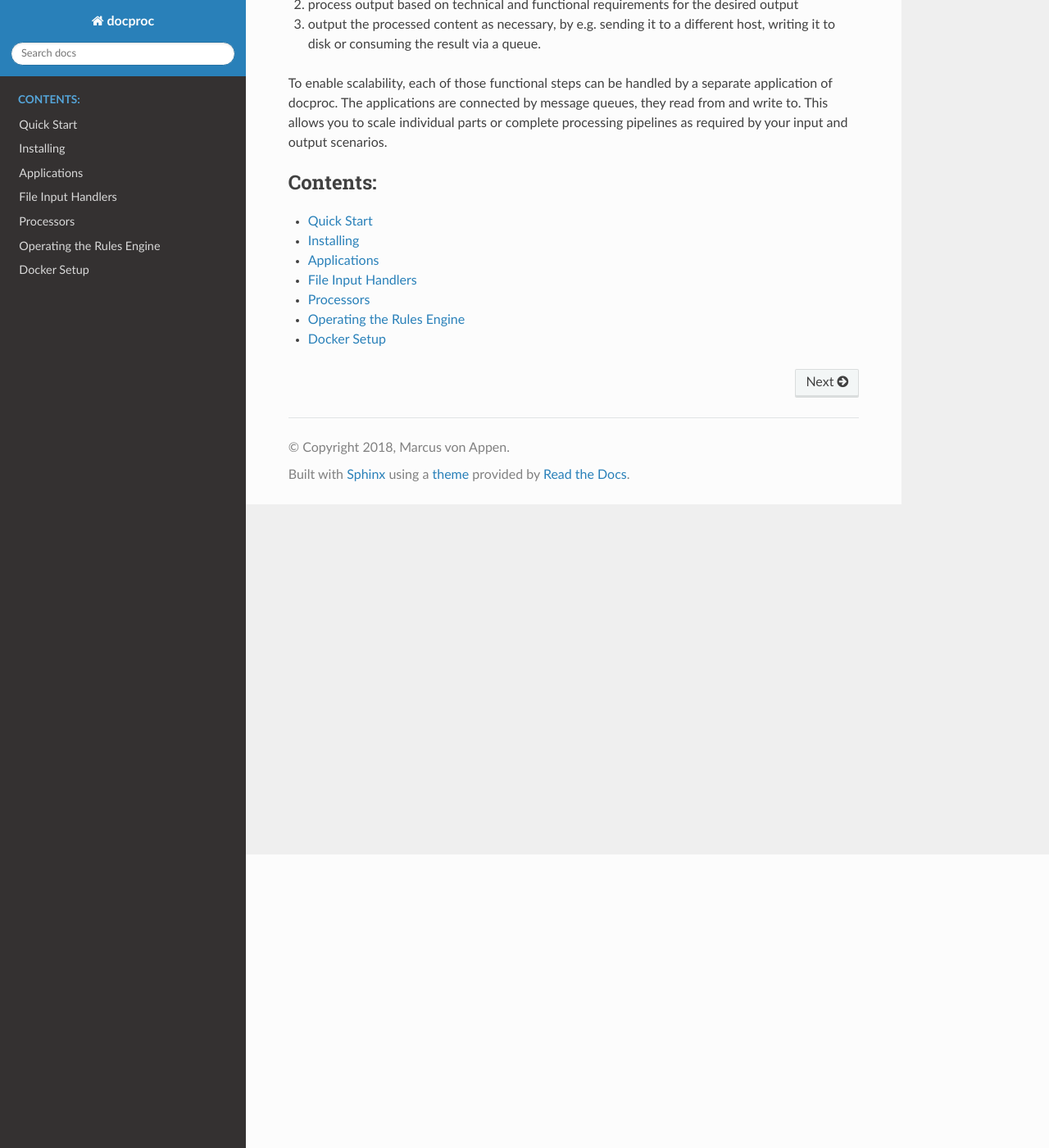
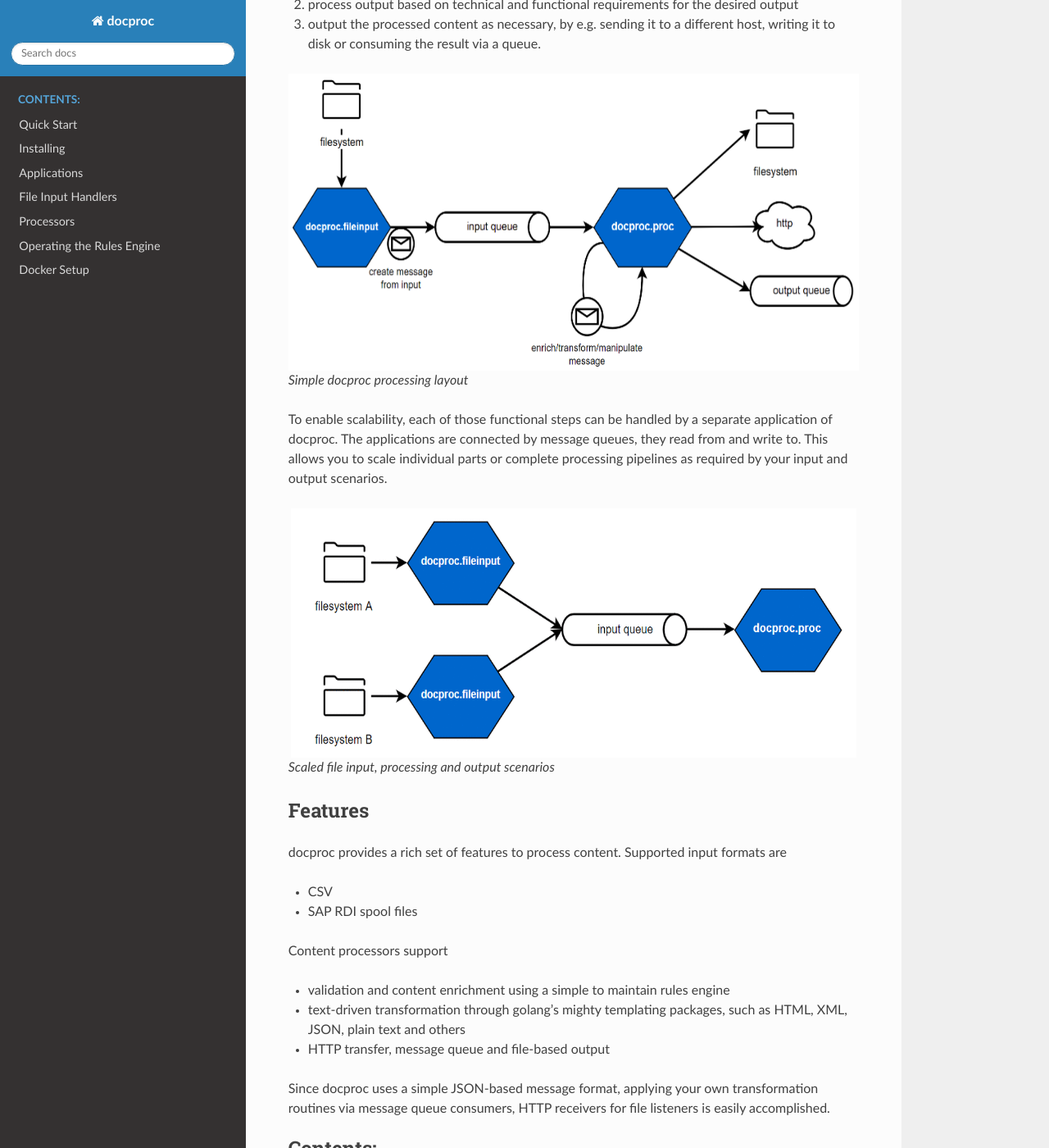
Before and after one commit to marcusva/docproc, a Sphinx documentation site: the page built from doc/index.rst, in a window 1280 px wide and 1400 px high, scrolled down 358 px. Shown: the whole window at 82% size. Built offline with Sphinx 7.4.7 and the Read the Docs theme 2.0.0, drawn with Linux system fonts in a browser that asks for light colours.

Commit message:
- minor documentation improvements

```diff
--- a/doc/index.rst
+++ b/doc/index.rst
@@ -15,11 +15,42 @@ raw data and can be described as follows:
 #. output the processed content as necessary, by e.g. sending it to a different
    host, writing it to disk or consuming the result via a queue.
 
+.. figure:: images/docproc_simple.png
+   :scale: 50%
+   :alt: Simple docproc processing layout
+
+   Simple docproc processing layout
+
 To enable scalability, each of those functional steps can be handled by a
 separate application of docproc. The applications are connected by message
 queues, they read from and write to. This allows you to scale individual parts
 or complete processing pipelines as required by your input and output scenarios.
 
+.. figure:: images/docproc_scenarios.gif
+   :scale: 75%
+   :alt: Different docproc processing scenarios
+
+   Scaled file input, processing and output scenarios
+
+Features
+--------
+
+docproc provides a rich set of features to process content. Supported input
+formats are
+
+* CSV
+* SAP RDI spool files
+
+Content processors support
+
+* validation and content enrichment using a simple to maintain rules engine
+* text-driven transformation through golang's mighty templating packages, such
+  as HTML, XML, JSON, plain text and others
+* HTTP transfer, message queue and file-based output
+
+Since docproc uses a simple JSON-based message format, applying your own
+transformation routines via message queue consumers, HTTP receivers for file
+listeners is easily accomplished.
 
 .. toctree::
     :maxdepth: 1
--- a/doc/rulesengine.rst
+++ b/doc/rulesengine.rst
@@ -34,7 +34,7 @@ A rule typically consists of the following fields.
         "name":     "<optional name of the rule>",
         "path":     "<message content path to use for comparing or checking>",
         "op":       "<operator to use>",
-        "value":    "<value to use for comparision>",
+        "value":    "<value to use for comparison>",
         "subrules": [ "<more nested rules>" ]
     }
 
--- a/doc/valueenricher.rst
+++ b/doc/valueenricher.rst
@@ -75,7 +75,7 @@ Defining Target Paths
 ---------------------
 
 Target paths to write content to can be defined in the same way as the source
-paths for comparision. A target path can refer to an existing path, causing it
+paths for comparison. A target path can refer to an existing path, causing it
 to be overwritten with the new value on evaluating the rule successfully. The
 target path can also be a completely new path, that will be created, if the
 rule is successful.
```
Also changed, not shown: other parts of doc/rulesengine.rst (+2 -2 lines), README.md (+24 -1 lines), doc/images/docproc_scaled_fileinput.png (added), doc/images/docproc_scaled_output.png (added), doc/images/docproc_scaled_proc.png (added), doc/images/docproc_scenarios.gif (added), doc/images/docproc_simple.png (added).
